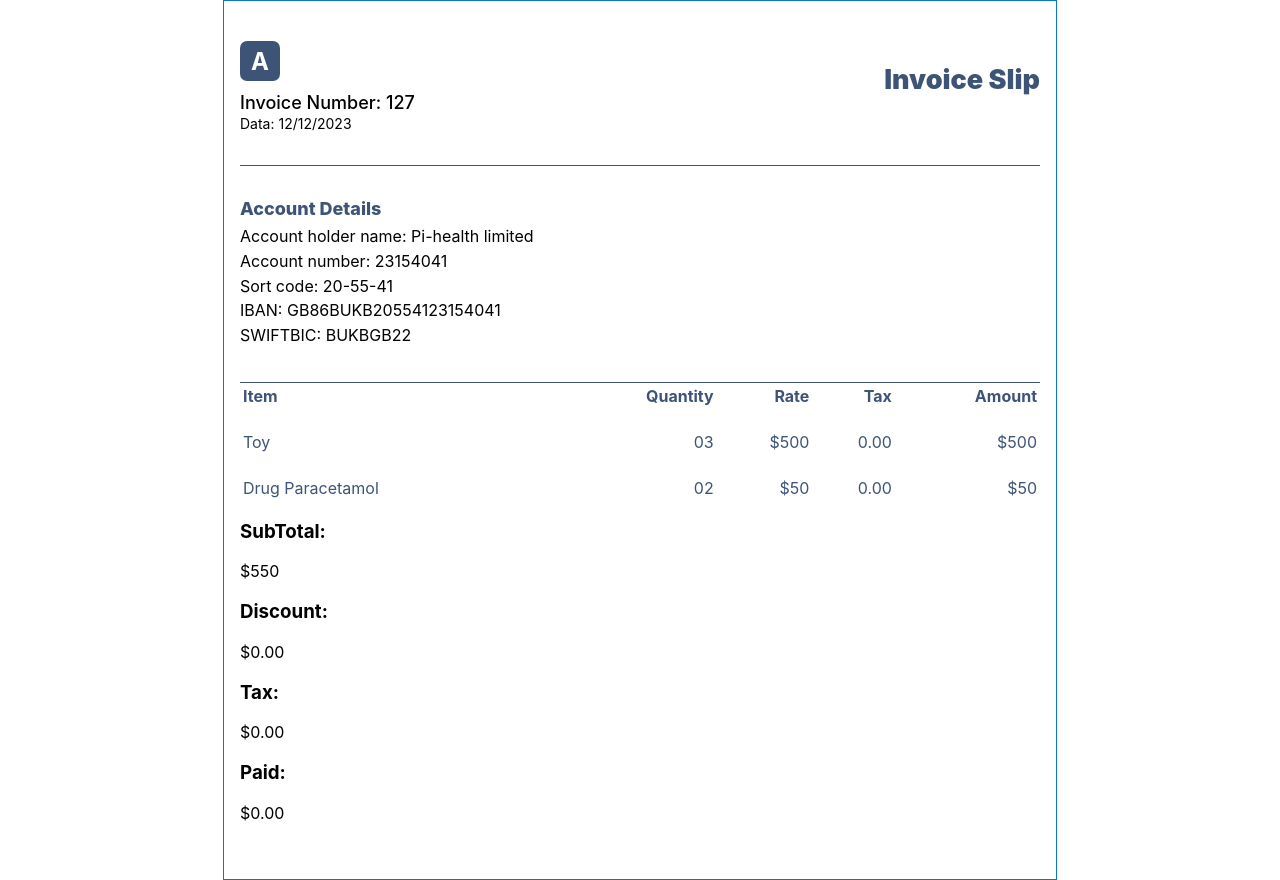
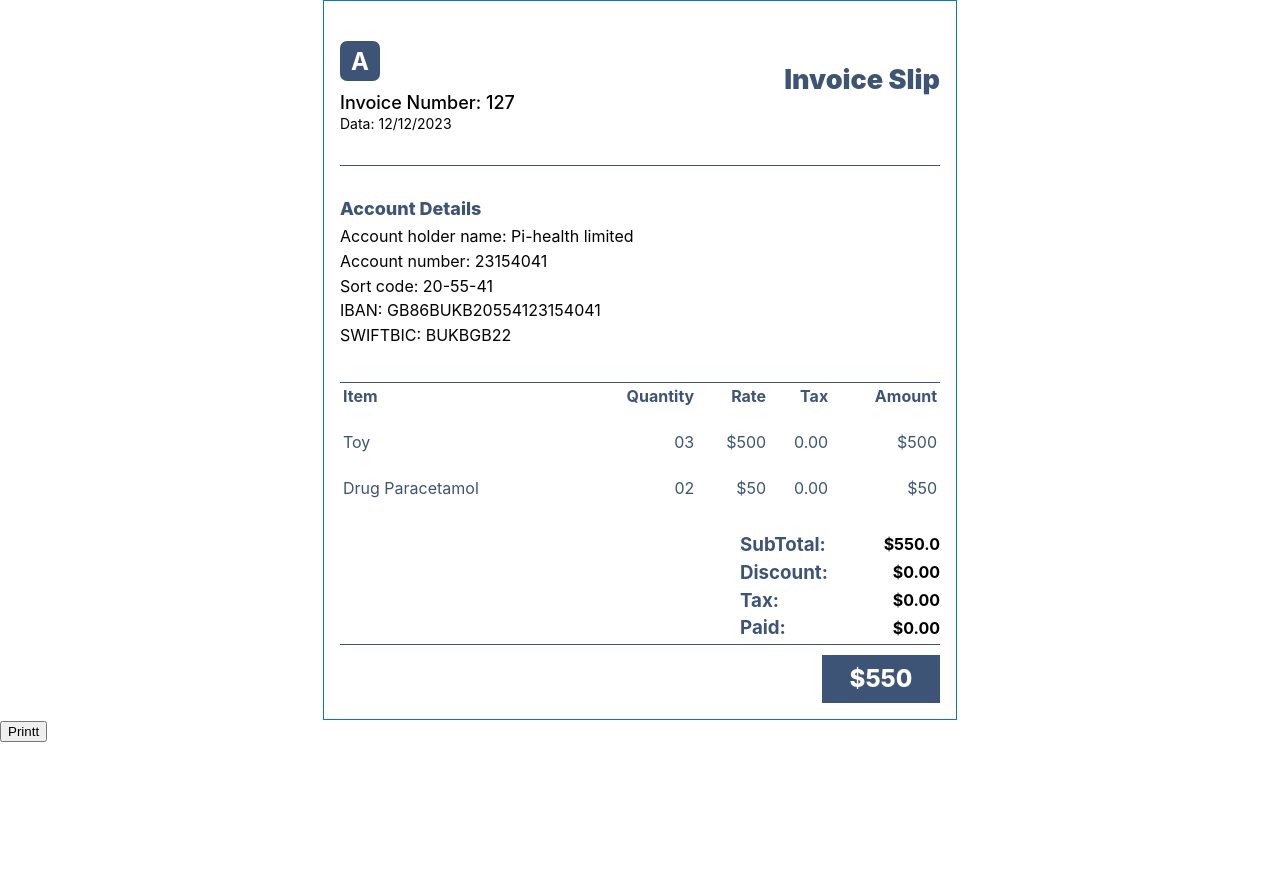
Before and after one commit to Jamiu-Tijani/trakker, a React (Create React App) app: page /invoice in a window 1280 px wide. After the commit the page ends 800 px from the top, so only its background shows below. Built offline with nearby package versions, Linux system fonts and the light colour scheme.

Commit message:
invoice table

```diff
--- a/package.json
+++ b/package.json
@@ -11,6 +11,7 @@
     "@types/node": "^16.18.68",
     "@types/react": "^18.2.43",
     "@types/react-dom": "^18.2.17",
+    "html2pdf.js": "^0.10.1",
     "react": "^18.2.0",
     "react-dom": "^18.2.0",
     "react-icons": "^4.12.0",
--- a/src/Pages/Invoice.tsx
+++ b/src/Pages/Invoice.tsx
@@ -1,8 +1,25 @@
 import React from "react";
 import "../Styles/invoice.css";
+import html2pdf from "html2pdf.js";
 
 const Invoice = () => {
+  const generatePDF = () => {
+    const slipElement = document.querySelector(".invoice");
+
+    if (slipElement) {
+      const pdfOptions = {
+        margin: 2,
+        filename: "invoice.pdf",
+        image: { type: "png" },
+        html2canvas: { scale: 2 },
+        jsPDF: { unit: "mm", format: "a4", orientation: "portrait" },
+      };
+      html2pdf().from(slipElement).set(pdfOptions).save();
+    }
+  };
+
   return (
+    <div className="dd">
       <div className="invoice">
         <div className="topIn">
           <div>
@@ -52,7 +69,7 @@ const Invoice = () => {
         <div className="ttotal">
           <div className="tPri">
             <h3>SubTotal:</h3>
-          <p>$550</p>
+            <p>$550.0</p>
           </div>
           <div className="tPri">
             <h3>Discount:</h3>
@@ -67,6 +84,11 @@ const Invoice = () => {
             <p>$0.00</p>
           </div>
         </div>
+        <div className="llinee"></div>
+
+        <div className="suTop">$550</div>
+      </div>
+      <button onClick={generatePDF}>Printt</button>
     </div>
   );
 };
--- a/src/Styles/invoice.css
+++ b/src/Styles/invoice.css
@@ -1,8 +1,8 @@
 .invoice {
-  width: 800px;
+  width: 600px;
   margin: auto;
   border: 1px solid #0b77c5;
-  padding: 2.5em 1em;
+  padding: 2.5em 1em 1em;
 }
 .topIn {
   display: flex;
@@ -84,3 +84,40 @@
   width: 40%;
   text-align: left;
 }
+.ttotal {
+  width: 200px;
+  margin-left: auto;
+  margin-top: 2em;
+}
+.tPri {
+  display: flex;
+  align-items: center;
+  justify-content: space-between;
+  margin-bottom: 0.3em;
+}
+
+.tPri h3 {
+  margin: 0;
+  color: #3e5477;
+}
+.tPri p {
+  margin: 0;
+  font-weight: 700;
+}
+
+.llinee {
+  border-bottom: 1.5px solid #3e5477;
+}
+.suTop {
+  width: 70px;
+  display: flex;
+  align-items: center;
+  justify-content: center;
+  margin-left: auto;
+  margin-top: 0.4em;
+  font-size: 24px;
+  background-color: #3e5477;
+  color: #fff;
+  padding: 0.4em 1em;
+  font-weight: 800;
+}
--- /dev/null
+++ b/src/html2pdf.d.ts
@@ -0,0 +1 @@
+declare module "html2pdf.js";
--- /dev/null
+++ b/src/pdf-lib.d.ts
@@ -0,0 +1 @@
+declare module "pdf-lib";
```
Also changed, not shown: 1 other file (tests, documents, lock files or other folders). Lines whose indentation alone changed are shown as unchanged.
